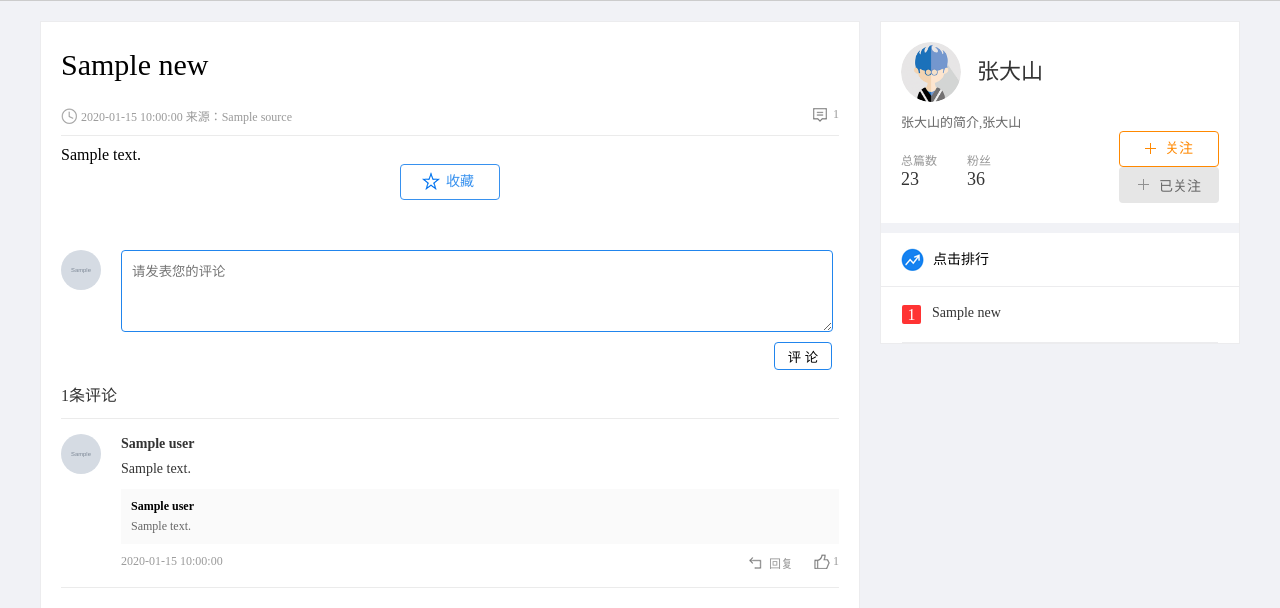
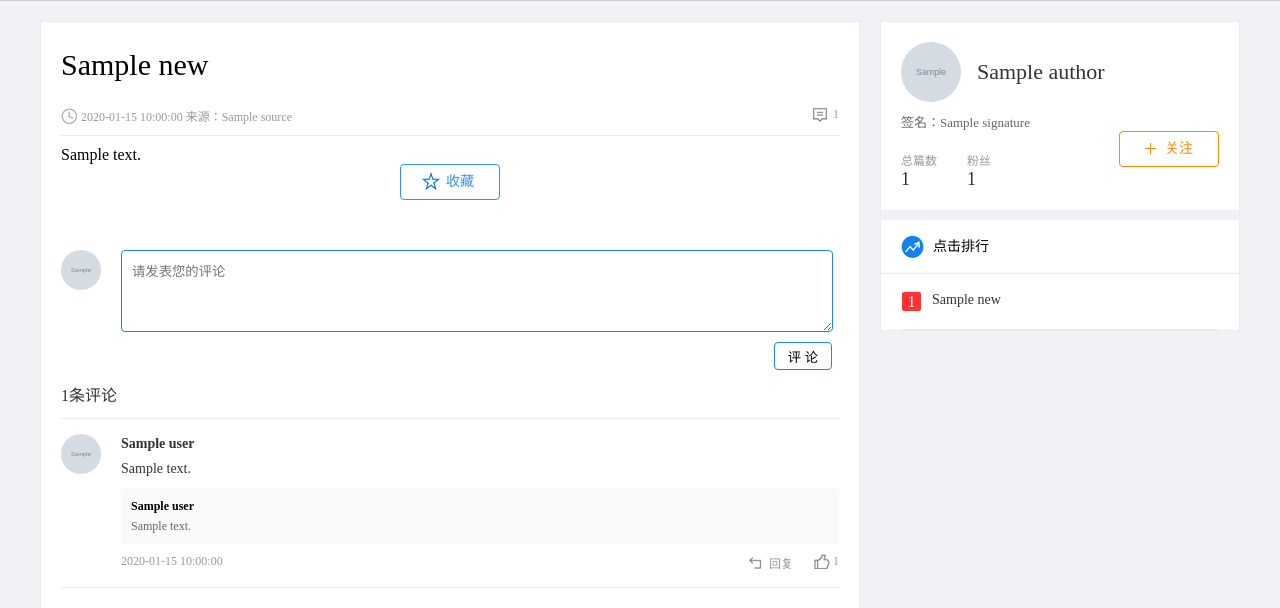
Before and after one commit to TomCry/ElephantNote, a Flask app: template info/templates/news/detail.html in a window 1280 px wide. Shown: the part 59-667 px from the top of the page. Run offline with Flask 2, Linux system fonts and the light colour scheme; the template is opened without the code that fills it: most values are stand-ins (such as "Sample title", 1, 10 or a date in 2020); grey boxes marked "Sample" are stand-in pictures; parts of the project's set-up code (start-up, migrations or seed data) failed here and were passed over; some libraries are stand-ins or nearby versions.

Commit message:
08-10 新闻详情页作者数据的展示

```diff
--- a/info/modules/index/views.py
+++ b/info/modules/index/views.py
@@ -98,7 +98,7 @@ def index():
 
     data = {
         "user": user.to_dict() if user else None,
-        "news_dict_list": news_dict_list,
+        "news_dict_li": news_dict_list,
         "category_li": category_li
     }
 
--- a/info/templates/news/base.html
+++ b/info/templates/news/base.html
@@ -55,8 +55,8 @@
                 <h3>点击排行</h3>
             </div>
             <ul class="rank_list">
-                {% for news in data.news_dict_list %}
-                <li><span class="{{ loop.index0 | index_class }}">{{ loop.index }}</span><a href="#">{{ news.title }}</a></li>
+                {% for news in data.news_dict_li %}
+                <li><span class="{{ loop.index0 | index_class }}">{{ loop.index }}</span><a href="{{ url_for("news.news_detail", news_id=news.id) }}">{{ news.title }}</a></li>
                 {% endfor %}
             </ul>
         </div>
--- a/info/templates/news/detail.html
+++ b/info/templates/news/detail.html
@@ -11,6 +11,8 @@
 {% block categoryBlock %}
 
 {% endblock %}
+
+
 
 {% block contentBlock %}
 <div class="detail_con fl">
@@ -99,13 +101,21 @@
 {% endblock %}
 
 {% block authorBlock %}
-<div class="author_card">
-    <a href="#" class="author_pic"><img src="../../static/news/images/user_pic.png" alt="author_pic"></a>
-    <a href="#" class="author_name">张大山</a>
-    <div class="author_resume">张大山的简介,张大山</div>
-    <div class="writings"><span>总篇数</span><b>23</b></div>
-    <div class="follows"><span>粉丝</span><b>36</b></div>
-    <a href="javascript:;" class="focus fr">关注</a>
-    <a href="javascript:;" class="focused fr"><span class="out">已关注</span><span class="over">取消关注</span></a>
-</div>
+    {% if data.news.author %}
+        <div class="author_card">
+            <a href="#" class="author_pic"><img src="{% if data.news.author.avatar_url %}
+            {{ data.news.author.avatar_url }}
+            {% else %}
+            ../../static/news/images/user_pic.png
+            {% endif %}" alt="author_pic"></a>
+            <a href="#" class="author_name">{{ data.news.author.nick_name }}</a>
+            <div class="author_resume">签名：{{ data.news.author.signature }}</div>
+            <div class="writings"><span>总篇数</span><b>{{ data.news.author.news_count }}</b></div>
+            <div class="follows"><span>粉丝</span><b>{{ data.news.author.followers_count }}</b></div>
+{#            <a href="javascript:;" class="focus fr" data-userid="{{ data.news.author.id }}">关注</a>#}
+{#            <a href="javascript:;" class="focused fr" data-userid="{{ data.news.author.id }}"><span class="out">已关注</span><span class="over">取消关注</span></a>#}
+            <a href="javascript:;" class="focus fr" data-userid="{{ data.news.author.id }}" style="display: {% if data.is_followed %}none{% else %}block{% endif %}">关注</a>
+            <a href="javascript:;" class="focused fr" data-userid="{{ data.news.author.id }}" style="display: {% if data.is_followed %}block{% else %}none{% endif %}"><span class="out">已关注</span><span class="over">取消关注</span></a>
+        </div>
+    {% endif %}
 {% endblock %}
```
Also changed, not shown: info/modules/news/views.py (+11 -1 lines).
